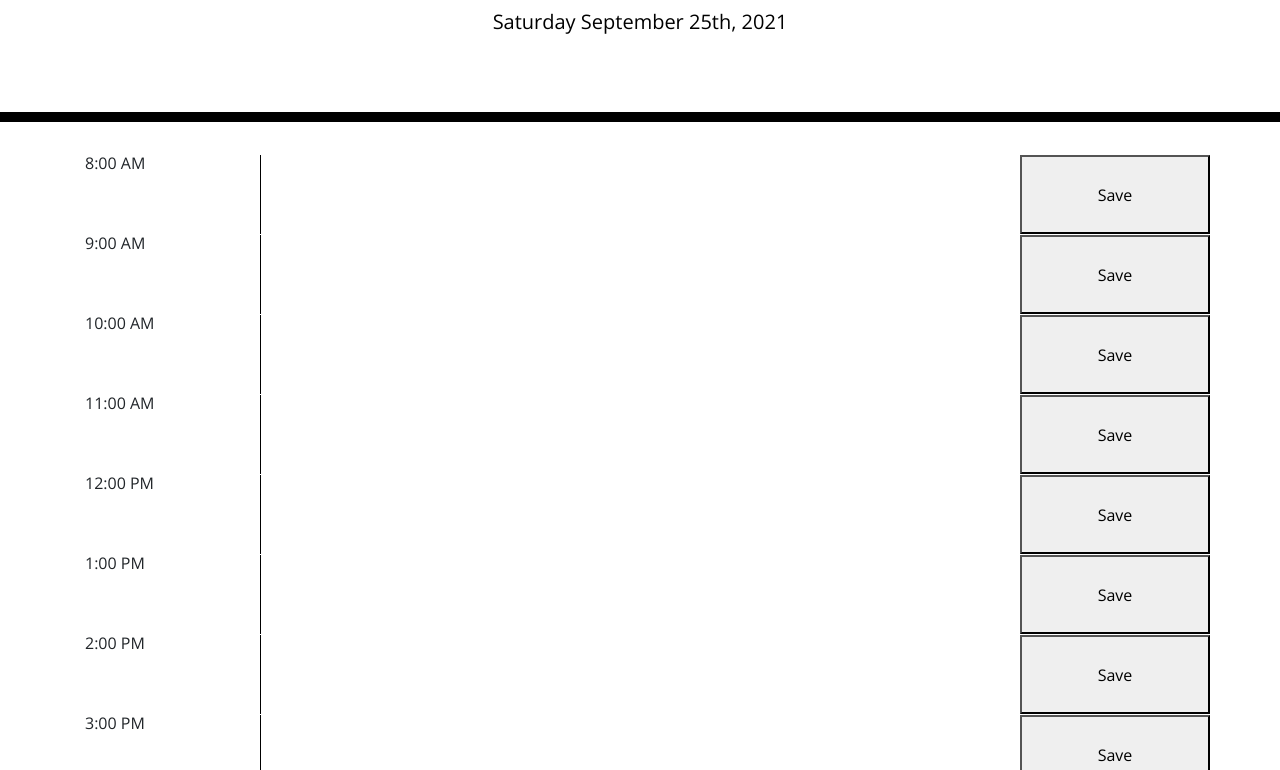
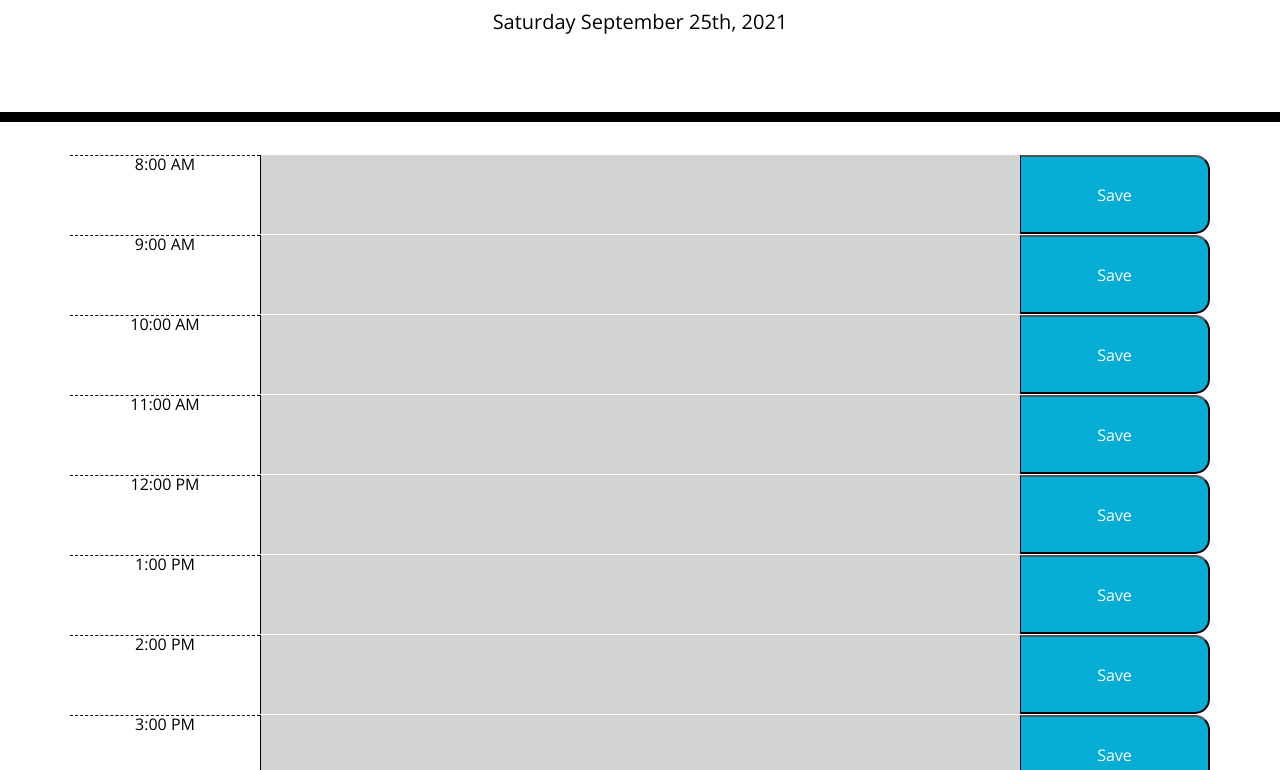
Before and after one commit to Benrowen5/Day-planner, a plain HTML site: page index.html in a window 1280 px wide. Shown: the part 182-952 px from the top of the page. Drawn offline with nearby package versions, Linux system fonts and the light colour scheme.

Commit message:
timeblock color coding

```diff
--- a/assets/js/script.js
+++ b/assets/js/script.js
@@ -4,19 +4,39 @@ var items = {};
 // display current day/date to top of page
 var currentDate = moment().format("dddd MMMM Do, YYYY");
 $("#currentDay").text(currentDate);
+var currentTime = moment().hour();
+
+// function to color code the time-block based on the current hour of the day
+function timeChecker() {
+    var currentTime = moment().hour();
+    console.log(currentTime);
+    debugger;
+    $(".time-block").each(function() {
+        var timeBlockId = $(this).attr("id");
+        console.log(timeBlockId);
+        if(currentTime === timeBlockId ) {
+            $("textarea.description").addClass("present")
+        } else if (currentTime > timeBlockId) {
+            $(this).addClass("past");
+        } else {
+            $("textarea.description").addClass("future")
+        }
+    })
+};
+
+
+timeChecker();
 
 
 // when a save button is clicked, save items to localStorage
-$(".save-button").on("click", function() {
+$(".saveBtn").on("click", function() {
+    var hour = $(this).parent().attr("id");
     var text = $(this).siblings("textarea").val().trim();
-    var hour = $(this).parent().attr("id");
+
     console.log(text);
     console.log(hour);
     localStorage.setItem(hour, text);
 });
 
-// want to store the textarea text, and save it with the hour that it was entered in at
-// need to set up the localStorage format
-
 // load any value saved in localStorage
-$("#eightAm textarea").val(localStorage.getItem("eightAm"))
+$("").val(localStorage.getItem(""));
--- a/index.html
+++ b/index.html
@@ -19,55 +19,55 @@
     </header>
     <div class="container">
       <!-- Timeblocks go here -->
-      <div id="eightAm" class="row">
-        <div class="col col-2">8:00 AM</div>
+      <div id="8" class="row time-block">
+        <div class="col col-2 hour">8:00 AM</div>
         <textarea class="col col-8"></textarea>
-        <button class="col col-2 save-button">Save</button>
+        <button class="col col-2 saveBtn">Save</button>
       </div>
-      <div id="nineAm" class="row">
-        <div class="col col-2">9:00 AM</div>
+      <div id="9" class="row time-block">
+        <div class="col col-2 hour">9:00 AM</div>
         <textarea class="col col-8"></textarea>
-        <button class="col col-2 save-button">Save</button>
+        <button class="col col-2 saveBtn">Save</button>
       </div>
-      <div id="tenAm" class="row">
-        <div class="col col-2">10:00 AM</div>
+      <div id="10" class="row time-block">
+        <div class="col col-2 hour">10:00 AM</div>
+        <textarea class="col col-8 description"></textarea>
+        <button class="col col-2 saveBtn">Save</button>
+      </div>
+      <div id="11" class="row time-block">
+        <div class="col col-2 hour">11:00 AM</div>
+        <textarea class="col col-8 "></textarea>
+        <button class="col col-2 saveBtn">Save</button>
+      </div>
+      <div id="12" class="row time-block">
+        <div class="col col-2 hour">12:00 PM</div>
         <textarea class="col col-8"></textarea>
-        <button class="col col-2 save-button">Save</button>
+        <button class="col col-2 saveBtn">Save</button>
       </div>
-      <div id="elevenAm" class="row">
-        <div class="col col-2">11:00 AM</div>
+      <div id="13" class="row time-block">
+        <div class="col col-2 hour">1:00 PM</div>
         <textarea class="col col-8"></textarea>
-        <button class="col col-2 save-button">Save</button>
+        <button class="col col-2 saveBtn">Save</button>
       </div>
-      <div id="twelvePm" class="row">
-        <div class="col col-2">12:00 PM</div>
+      <div id="14" class="row time-block">
+        <div class="col col-2 hour">2:00 PM</div>
         <textarea class="col col-8"></textarea>
-        <button class="col col-2 save-button">Save</button>
+        <button class="col col-2 saveBtn">Save</button>
       </div>
-      <div id="onePm" class="row">
-        <div class="col col-2">1:00 PM</div>
+      <div id="15" class="row time-block">
+        <div class="col col-2 hour">3:00 PM</div>
         <textarea class="col col-8"></textarea>
-        <button class="col col-2 save-button">Save</button>
+        <button class="col col-2 saveBtn">Save</button>
       </div>
-      <div id="twoPm" class="row">
-        <div class="col col-2">2:00 PM</div>
+      <div id="16" class="row time-block">
+        <div class="col col-2 hour">4:00 PM</div>
         <textarea class="col col-8"></textarea>
-        <button class="col col-2 save-button">Save</button>
+        <button class="col col-2 saveBtn">Save</button>
       </div>
-      <div id="threePm" class="row">
-        <div class="col col-2">3:00 PM</div>
+      <div id="17" class="row time-block">
+        <div class="col col-2 hour">5:00 PM</div>
         <textarea class="col col-8"></textarea>
-        <button class="col col-2 save-button">Save</button>
-      </div>
-      <div id="fourPm" class="row">
-        <div class="col col-2">4:00 PM</div>
-        <textarea class="col col-8"></textarea>
-        <button class="col col-2 save-button">Save</button>
-      </div>
-      <div id="fivePm" class="row">
-        <div class="col col-2">5:00 PM</div>
-        <textarea class="col col-8"></textarea>
-        <button class="col col-2 save-button">Save</button>
+        <button class="col col-2 saveBtn">Save</button>
       </div>
     </div>
 
```
